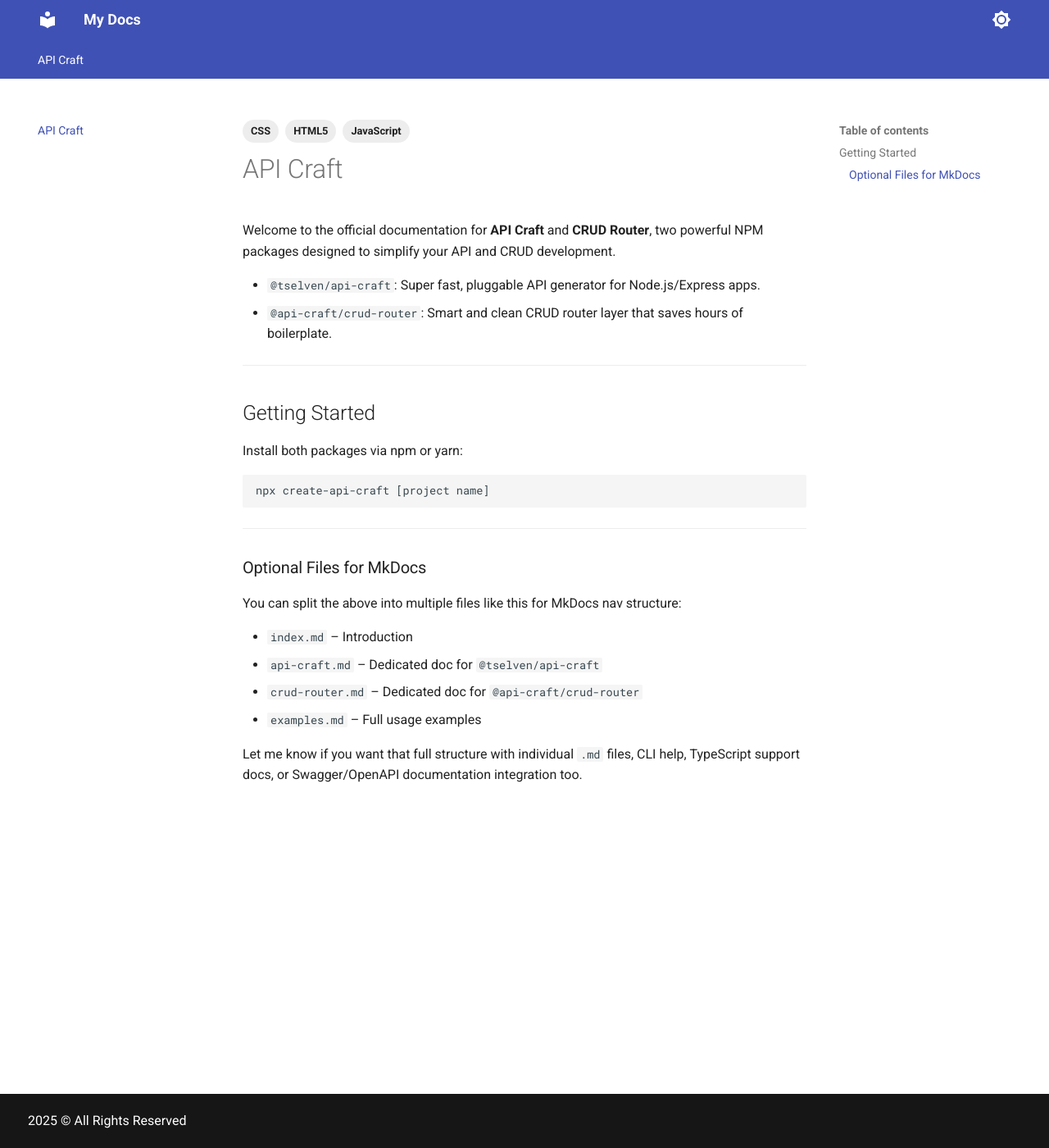
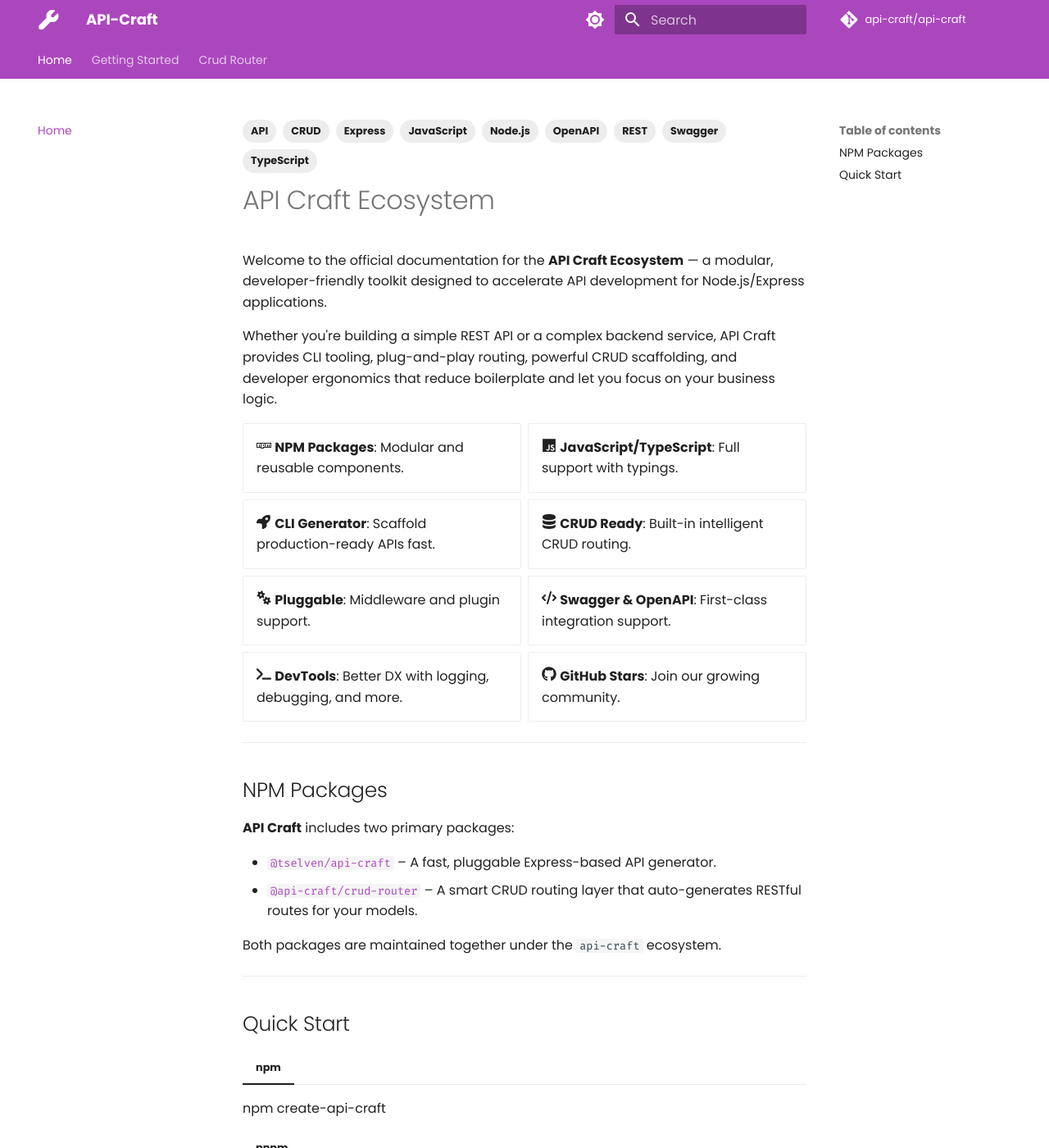
Before and after one commit to api-craft/docs, an MkDocs documentation site: the page built from docs/index.md, in a window 1280 px wide and 1400 px high. Shown: the whole window at 82% size. Built offline with MkDocs 1.6.1 and Material for MkDocs 9.7.7, drawn with Linux system fonts in a browser that asks for light colours; comment, search, counter and statistics services are not loaded; old or Windows-style settings are respelled for this version of MkDocs; some of the changed text lies outside the part shown.

Commit message:
modify docs

````diff
--- a/docs/index.md
+++ b/docs/index.md
@@ -1,37 +1,52 @@
 ---
 tags:
-  - HTML5
+  - Node.js
+  - Express
+  - API
+  - CRUD
+  - TypeScript
   - JavaScript
-  - CSS
+  - OpenAPI
+  - Swagger
+  - REST
 ---
 
+# API Craft Ecosystem
 
-# API Craft
+Welcome to the official documentation for the **API Craft Ecosystem** — a modular, developer-friendly toolkit designed to accelerate API development for Node.js/Express applications.
 
-Welcome to the official documentation for **API Craft** and **CRUD Router**, two powerful NPM packages designed to simplify your API and CRUD development.
+Whether you're building a simple REST API or a complex backend service, API Craft provides CLI tooling, plug-and-play routing, powerful CRUD scaffolding, and developer ergonomics that reduce boilerplate and let you focus on your business logic.
 
-- `@tselven/api-craft`: Super fast, pluggable API generator for Node.js/Express apps.
-- `@api-craft/crud-router`: Smart and clean CRUD router layer that saves hours of boilerplate.
----
+<div class="grid cards" markdown>
 
-## Getting Started
+- :fontawesome-brands-npm: **NPM Packages**: Modular and reusable components.
+- :fontawesome-brands-js: **JavaScript/TypeScript**: Full support with typings.
+- :fontawesome-solid-rocket: **CLI Generator**: Scaffold production-ready APIs fast.
+- :fontawesome-solid-database: **CRUD Ready**: Built-in intelligent CRUD routing.
+- :fontawesome-solid-cogs: **Pluggable**: Middleware and plugin support.
+- :fontawesome-solid-code: **Swagger & OpenAPI**: First-class integration support.
+- :fontawesome-solid-terminal: **DevTools**: Better DX with logging, debugging, and more.
+- :fontawesome-brands-github: **GitHub Stars**: Join our growing community.
 
-Install both packages via npm or yarn:
-
-```bash
-npx create-api-craft [project name]
-```
-
+</div>
 
 ---
 
-### Optional Files for MkDocs
+## NPM Packages
 
-You can split the above into multiple files like this for MkDocs nav structure:
+**API Craft** includes two primary packages:
 
-- `index.md` – Introduction
-- `api-craft.md` – Dedicated doc for `@tselven/api-craft`
-- `crud-router.md` – Dedicated doc for `@api-craft/crud-router`
-- `examples.md` – Full usage examples
+- [`@tselven/api-craft`](https://www.npmjs.com/package/@tselven/api-craft) – A fast, pluggable Express-based API generator.
+- [`@api-craft/crud-router`](https://www.npmjs.com/package/@api-craft/crud-router) – A smart CRUD routing layer that auto-generates RESTful routes for your models.
 
-Let me know if you want that full structure with individual `.md` files, CLI help, TypeScript support docs, or Swagger/OpenAPI documentation integration too.
+Both packages are maintained together under the `api-craft` ecosystem.
+
+---
+
+## Quick Start
+
+=== "npm"
+  npm create-api-craft
+
+=== "pnpm"
+  pnpm create-api-craft
--- a/mkdocs.yml
+++ b/mkdocs.yml
@@ -1,23 +1,92 @@
-site_name: My Docs
+site_name: API-Craft
 site_url: https://mydomain.org
+repo_url: https://github.com/api-craft/api-craft
+repo_name: api-craft/api-craft
 plugins:
   - tags
+  - search
+  - blog
+markdown_extensions:
+  - tables
+  - admonition
+  - pymdownx.details
+  - pymdownx.superfences
+  - attr_list
+  - md_in_html
+  - pymdownx.blocks.caption
+  - pymdownx.emoji:
+      emoji_index: !!python/name:material.extensions.emoji.twemoji
+      emoji_generator: !!python/name:material.extensions.emoji.to_svg
+  - pymdownx.highlight:
+      anchor_linenums: true
+      line_spans: __span
+      pygments_lang_class: true
+  - pymdownx.inlinehilite
+  - pymdownx.snippets
+  - pymdownx.superfences
+  - pymdownx.tabbed:
+      alternate_style: true
+
 theme:
   name: material
   custom_dir: overrides
+  font:
+    text: Poppins
+    code: fira code
+  icon:
+    logo: fontawesome/solid/wrench
+    favicon: assets/favicon.png
+    admonition:
+      repo: fontawesome/brands/github
+      note: octicons/tag-16
+      abstract: octicons/checklist-16
+      info: octicons/info-16
+      tip: octicons/squirrel-16
+      success: octicons/check-16
+      question: octicons/question-16
+      warning: octicons/alert-16
+      failure: octicons/x-circle-16
+      danger: octicons/zap-16
+      bug: octicons/bug-16
+      example: octicons/beaker-16
+      quote: octicons/quote-16
+
   features:
     - navigation.tabs
-    - header.autohide
+    - navigation.instant.preview
+    - navigation.instant
+    - navigation.instant.progress
     - announce.dismiss
+    - content.code.copy
+    - navigation.sections
+    - navigation.expand
+    - navigation.path
+    - navigation.indexes
+    - toc.follow
+    - toc.intergrate
+    - navigation.top
+    - content.tooltips
+    - content.tabs.link
+
   palette:
     # Palette toggle for light mode
     - scheme: default
       toggle:
         icon: material/brightness-7
         name: Switch to dark mode
+      primary: purple
 
     # Palette toggle for dark mode
     - scheme: slate
       toggle:
         icon: material/brightness-4
         name: Switch to light mode
+      primary: green
+
+nav:
+  - Home: index.md
+  - Getting Started:
+    - Installation: getting_started.md
+    - Initial Setup: swagger.md
+  - Crud Router:
+    - Installation: crud-router\installation.md
--- a/overrides/partials/copyright.html
+++ b/overrides/partials/copyright.html
@@ -1 +1,7 @@
-<p>2025 &copy; All Rights Reserved</p>
+      <!-- Left side -->
+      <div style="font-size: 0.85em;">
+        <p style="margin: 0;">&copy; 2025 YourProject. All Rights Reserved.</p>
+        <p style="margin: 0;">
+          Developed by <a href="https://tselven.com" target="_blank">P.Thamilselven</a>
+        </p>
+      </div>
````
Also changed, not shown: docs/blog/index.md (added, +1 -0 lines), docs/blog/posts/CRUD-ROUTER.md (added, +12 -0 lines), docs/crud-router/installation.md (added, +14 -0 lines), docs/examples/Custom_Middleware.md (added, +1 -0 lines), docs/getting_started.md (added, +56 -0 lines), docs/swagger.md (added, +32 -0 lines), docs/assets/favicon.png (added), docs/assets/favicon.webp (added), 1 other file.
